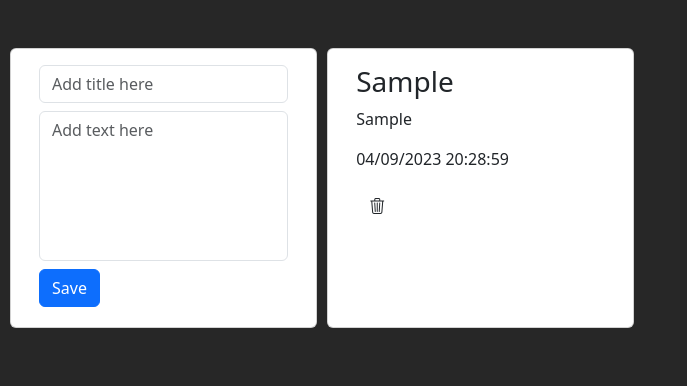
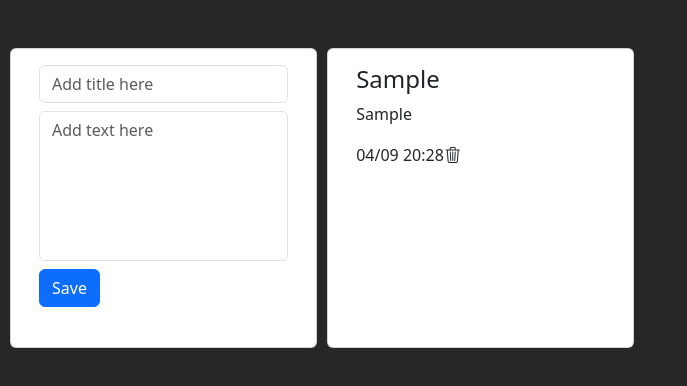
Before and after one commit to goncalhurtado/notepad-vox, a React (Vite) app: page / in a window 1280 px wide. Both pictures are taken after typing "Sample", "Sample" into the empty fields and a click on the button "Save". Shown: the top 386 px of the page, without its empty margins (0-687 px from the left). Built offline with nearby package versions, Linux system fonts and the light colour scheme.

Commit message:
added edit funct

```diff
--- a/src/components/Note.jsx
+++ b/src/components/Note.jsx
@@ -1,31 +1,112 @@
-import React from "react";
+import React, { useState } from "react";
 import "bootstrap/dist/css/bootstrap.min.css";
 import { deleteNote } from "../helpers/deleteNote";
 import { fetchNotes } from "../helpers/fetchNotes";
+import { editNote } from "../helpers/editNote";
 
 const Note = ({ note, setNotes }) => {
+  const [edit, setEdit] = useState(false);
+  let [dataForm, setDataForm] = useState({
+    cardTitle: note.cardTitle,
+    cardText: note.cardText,
+  });
+
   const { key, cardText, cardTitle, time } = note;
   function handle() {
     deleteNote(key);
     fetchNotes(setNotes);
   }
 
+  function handleEdit(e) {
+    setEdit(true);
+    setDataForm({ ...dataForm, [e.target.name]: e.target.value });
+    dataForm = note;
+  }
+
+  const handleChange = (e) => {
+    setDataForm({ ...dataForm, [e.target.name]: e.target.value });
+  };
+
+  const titulo = document.getElementsByClassName("titleEdit");
+
+  function handleSubmit(e) {
+    e.preventDefault();
+    if (
+      dataForm.cardTitle === note.cardTitle &&
+      dataForm.cardText === note.cardText
+    ) {
+      // No se realizaron cambios, salimos de la edición
+      setEdit(false);
+      return;
+    }
+    editNote(dataForm, key);
+    fetchNotes(setNotes);
+    setEdit(false);
+  }
+
   return (
     <div className="card mt-5 col-sm-4 col-md-4 col-lg-4 col-xl-4 col-xxl-4">
+      <form onSubmit={handleSubmit}>
         <div className="card-body">
           <div className="card-title">
-          <h3 id="cardTitle" name="cardTitle" className="" type="text">
+            {edit ? (
+              <input
+                id="cardTitle"
+                name="cardTitle"
+                className="form-control titleEdit"
+                type="text"
+                onChange={handleChange}
+                defaultValue={cardTitle}
+              />
+            ) : (
+              <h4
+                id="cardTitle"
+                name="cardTitle"
+                className=""
+                type="text"
+                onClick={handleEdit}
+              >
                 {cardTitle}
-          </h3>
+              </h4>
+            )}
           </div>
           <div className="card-text mb-2">
-          <p id="cardText" name="cardText" className="" type="text">
+            {edit ? (
+              <textarea
+                id="cardText"
+                name="cardText"
+                className="form-control"
+                type="text"
+                onChange={handleChange}
+                defaultValue={cardText}
+              ></textarea>
+            ) : (
+              <p
+                onClick={handleEdit}
+                id="cardText"
+                name="cardText"
+                className="textEdit"
+                type="text"
+              >
                 {cardText}
               </p>
-          <p>{time}</p>
-          <a onClick={handle} className="btn bi bi-trash3"></a>
+            )}
+            <div className="d-flex align-items-center">
+              <p className="m-0">{time}</p>
+              <a onClick={handle} className="btn bi bi-trash3 p-0"></a>
             </div>
           </div>
+          <div className="">
+            {edit ? (
+              <button type="submit" className="btn btn-primary">
+                Save
+              </button>
+            ) : (
+              ""
+            )}
+          </div>
+        </div>
+      </form>
     </div>
   );
 };
--- a/src/helpers/addNote.js
+++ b/src/helpers/addNote.js
@@ -10,7 +10,7 @@ export function addNote(note) {
 
     const date = new Date();
 
-    const noteDate = format(date, "dd/MM/yyyy HH:mm:ss");
+    const noteDate = format(date, "dd/MM HH:mm");
 
     note.key = randomKey;
     note.time = noteDate;
@@ -27,6 +27,5 @@ export function updateData() {
     const notesString = localStorage.getItem("notes");
     const notes = JSON.parse(notesString);
     return notes;
-    // console.log(notes, "probando");
 
 }
--- /dev/null
+++ b/src/helpers/editNote.js
@@ -0,0 +1,20 @@
+import { format } from "date-fns";
+
+export const editNote = (dataForm, key) => {
+
+    const notesString = localStorage.getItem("notes");
+    const notes = JSON.parse(notesString);
+
+    const indexToEdit = notes.findIndex((note) => note.key === key);
+
+
+    notes[indexToEdit].cardText = dataForm.cardText;
+    notes[indexToEdit].cardTitle = dataForm.cardTitle;
+
+    const date = new Date();
+    const noteDate = format(date, "dd/MM HH:mm");
+    notes[indexToEdit].time = noteDate;
+
+    localStorage.setItem("notes", JSON.stringify(notes));
+
+}
--- a/src/sass/components/Note.scss
+++ b/src/sass/components/Note.scss
@@ -1,6 +1,6 @@
 .card {
     width: 24%;
-    height: 280px;
+    height: 300px;
     margin-left: 10px;
     margin-right: 0px;
     // background: #000;
```
Lines whose indentation alone changed are shown as unchanged.
